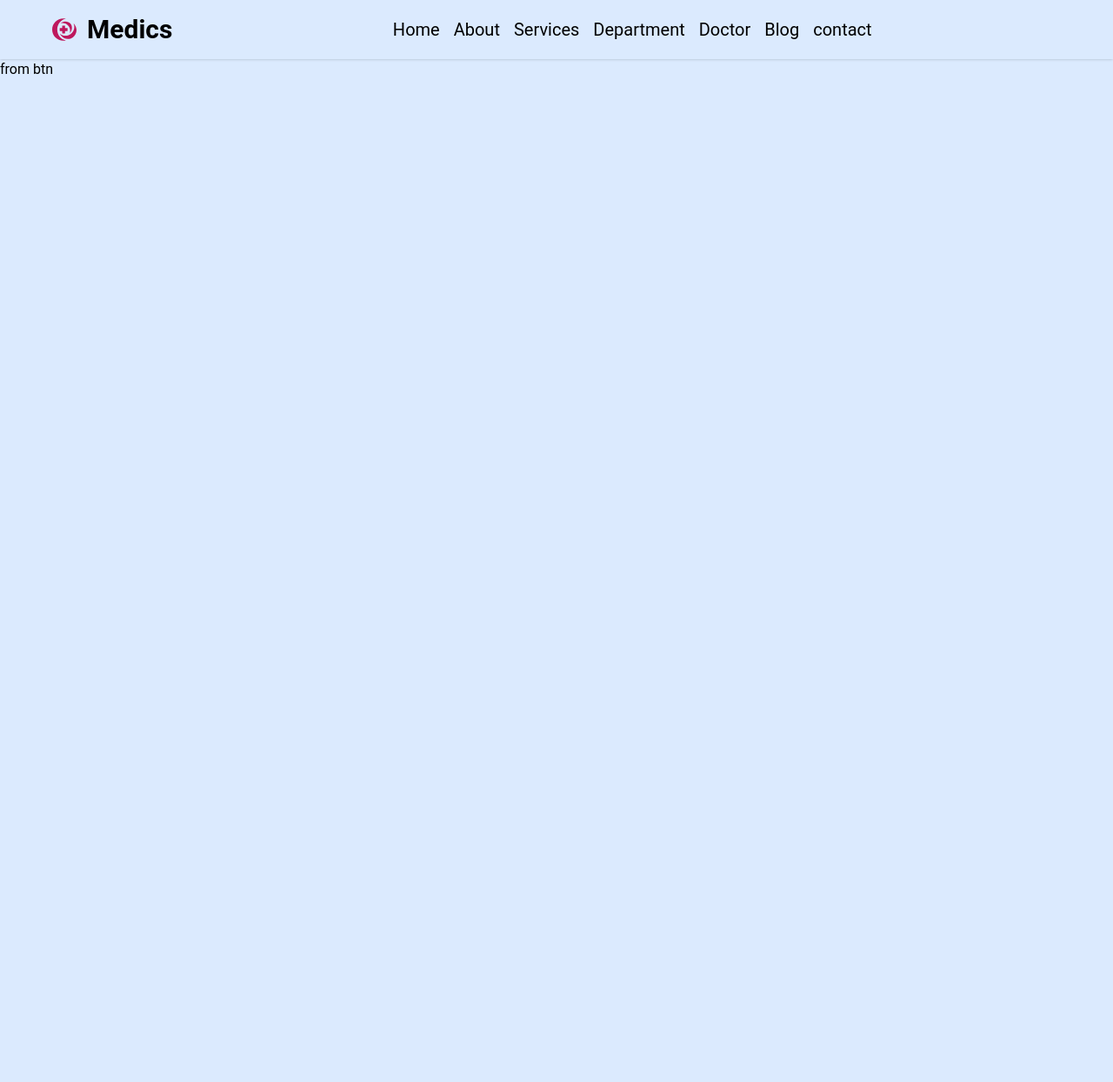
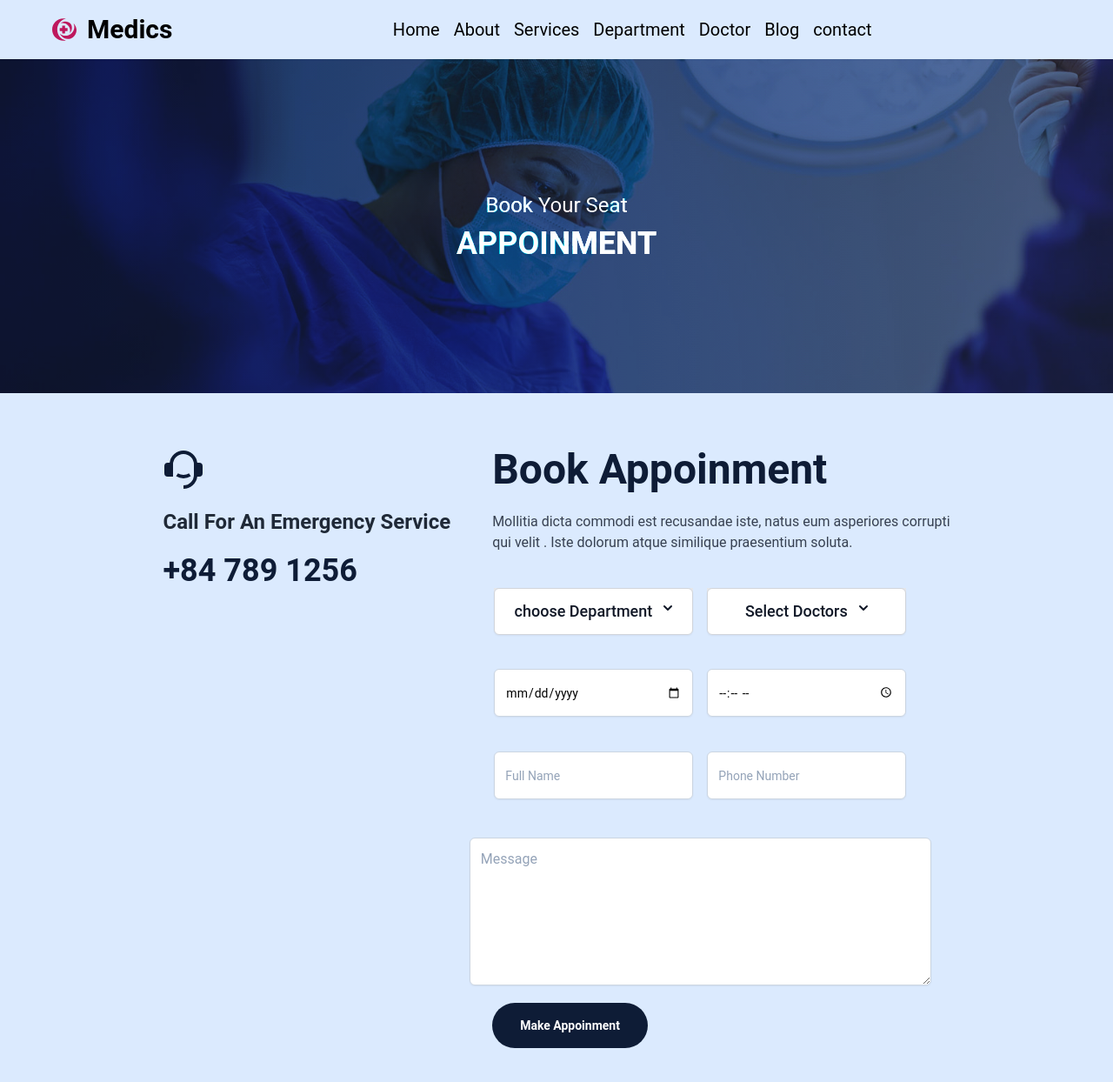
Before and after one commit to ShahidaMahtab/Medics, a React (Create React App) app: page /makeappoinment in a window 1280 px wide. Shown: the top 1244 px of the page at 87% size. Before the commit the page ends 800 px from the top, so only its background shows below. Built offline with nearby package versions, Linux system fonts and the light colour scheme.

Commit message:
make appoinment update

```diff
--- a/src/Pages/HomePage/Hero/Hero.js
+++ b/src/Pages/HomePage/Hero/Hero.js
@@ -9,8 +9,8 @@ const Hero = () => {
   const [open, setOpen] = useContext(ToggleContext);
 
   return (
-    <section className="container ">
-      <div className="hidden md:block  md:h-full md:w-[1500px] md:relative">
+    <section className="">
+      <div className="hidden md:block  md:relative">
         <img src={hero} alt="" />
       </div>
       <div
--- a/src/Pages/MakeAppoinment/MakeAppoinment.js
+++ b/src/Pages/MakeAppoinment/MakeAppoinment.js
@@ -1,10 +1,43 @@
 import React from "react";
-
+import { RiCustomerService2Fill } from "react-icons/ri";
+import AppointmentForm from "../SharedComponents/AppointmentForm/AppointmentForm";
+import makeAppointment from "../../Images/makeAppointment.jpg";
 const MakeAppoinment = () => {
   return (
-    <div>
-      <h2>from btn</h2>
-    </div>
+    <section className="mx-auto mb-16">
+      <div className="mb-16 w-full h-96 bg-gradient-to-r from-[#051738]  to-[#28354e]   relative text-center flex items-center justify-center opacity-95">
+        <img
+          src={makeAppointment}
+          alt=""
+          className="w-full h-full object-cover absolute mix-blend-overlay "
+        />
+        <div>
+          <p className="text-white text-2xl mb-2">Book Your Seat</p>
+
+          <h2 className="block text-white text-4xl font-semibold uppercase">
+            Appoinment
+          </h2>
+        </div>
+      </div>
+      <div className="flex justify-center  flex-wrap">
+        {/* text and icons   */}
+        <article className="space-y-5">
+          <p>
+            <RiCustomerService2Fill className="text-5xl text-[#0E1C36] " />
+          </p>
+          <p className="text-gray-800 text-2xl font-semibold">
+            Call For An Emergency Service
+          </p>
+          <p className="text-4xl font-semibold text-[#0E1C36]  ">
+            +84 789 1256
+          </p>
+        </article>
+        {/* Appointment Form section */}
+        <article>
+          <AppointmentForm />
+        </article>
+      </div>
+    </section>
   );
 };
 
--- a/src/Pages/SharedComponents/AppointmentForm/AppointmentForm.js
+++ b/src/Pages/SharedComponents/AppointmentForm/AppointmentForm.js
@@ -44,7 +44,7 @@ const AppointmentForm = () => {
           ))}
         </div>
       </div>
-      <div className="mb-5 flex justify-center">
+      <div className="mb-5 mt-6 flex justify-center">
         <label className="block ">
           <textarea
             type="message"
```
Also changed, not shown: src/Images/makeAppointment.jpg (added).
